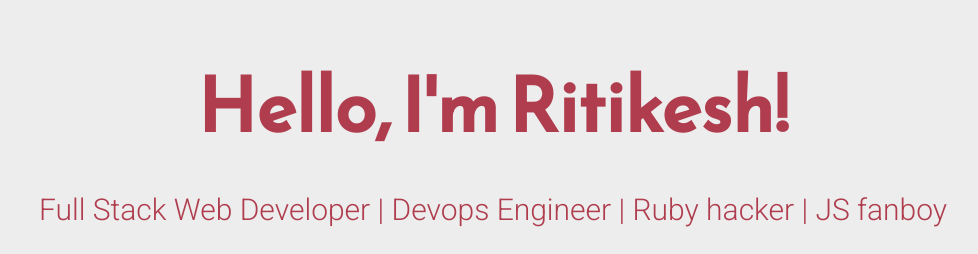
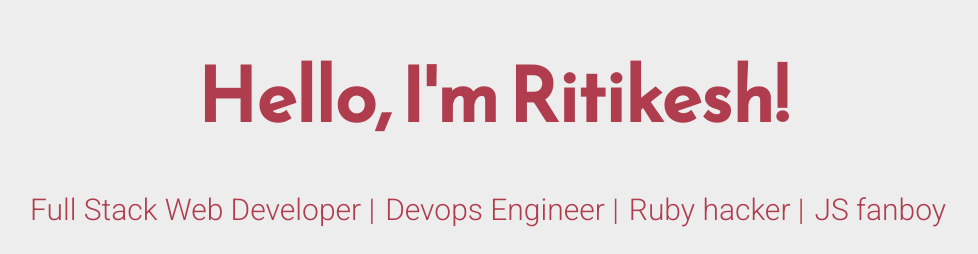
Before and after one commit to ritikesh/ritikesh.github.io, a plain HTML site: page index.html in a window 1280 px wide. Shown: the part 207-461 px from the top of the page, without its empty margins (147-1125 px from the left). Drawn offline with Linux system fonts and the light colour scheme.

Commit message:
simple tweaks

```diff
--- a/css/defaults.css
+++ /dev/null
@@ -1,25 +0,0 @@
-/* Minimal CSS Reset */
-
-html {
-  box-sizing: border-box;
-  font-size: 12px;
-}
-
-*, *:before, *:after {
-  box-sizing: inherit;
-}
-
-body, h1, h2, h3, h4, h5, h6, p, ol, ul {
-  margin: 0;
-  padding: 0;
-  font-weight: normal;
-}
-
-ol, ul {
-  list-style: none;
-}
-
-img {
-  max-width: 100%;
-  height: auto;
-}
--- a/css/main.css
+++ b/css/main.css
@@ -1,40 +1,33 @@
-/* Typography */
+/* Basic */
 
 html {
 	font-family: 'Roboto', sans-serif;
+	box-sizing: border-box;
+	font-size: 20px;
 }
 
-@media (min-width: 576px) {
-	html {
-		font-size: 14px;
-	}
+*, *:before, *:after {
+	box-sizing: inherit;
 }
 
-@media (min-width: 768px) {
-	html {
-		font-size: 16px;
-	}
+body, h1, h2, h3, h4, h5, h6, p, ol, ul {
+	margin: 0;
+	padding: 0;
+	font-weight: normal;
 }
 
-@media (min-width: 992px) {
-	html {
-		font-size: 18px;
-	}
+ol, ul {
+	list-style: none;
 }
 
-@media (min-width: 1200px) {
-	html {
-		font-size: 20px;
-	}
-}
-
-.icons-social i {
-	font-size: 3em;
+img {
+	max-width: 100%;
+	height: auto;
 }
 
 /* Custom Styles */
 
-main {
+body {
 	display: flex;
 	flex-direction: column;
 	min-height: 100vh;
@@ -43,27 +36,35 @@ main {
 	text-align: center;
 }
 
-main > .intro {
+h1.intro {
 	font-family: 'Reem Kufi', sans-serif;
 	font-size: 3.75em;
 	font-weight: 600;
 }
 
-main > .intro > small {
-	font-family: 'Roboto', sans-serif;
+ul.tagline {
 	font-size: 1.5rem;
-	/* margin: 1.5rem 0; */
+	margin: 2rem auto;
 	font-weight: 100;
 }
 
-main > .tagline {
-	font-size: 1.5rem;
-	margin: 1.5rem 0;
-	font-weight: 100;
+ul.tagline li {
+	float: left;
+	margin: 0 10px 0 0;
+}
+
+ul.tagline li:not(:last-child):after {
+	content: " | "
 }
 
 .icons-social i {
+	font-size: 3em;
 	padding: 10px;
+	transition: transform 0.5s linear;
+}
+
+.icons-social i:hover {
+	transform: scale(1.75);
 }
 
 .devto {
@@ -76,3 +77,30 @@ main > .tagline {
 	width: 2.65rem;
 	height: 2.65rem;
 }
+
+/* mobile responsive */
+
+@media only screen and (max-width: 600px) {
+
+	html {
+		font-size: 12px;
+	}
+
+	ul.tagline {
+		margin: 4rem auto;
+	}
+
+	ul.tagline li {
+		font-size: 20px;
+		float: none;
+		margin: 0;
+	}
+
+	ul.tagline li:not(:last-child) {
+		margin: 0 0 30px 0;
+	}
+
+	ul.tagline li:not(:last-child):after {
+		content: none;
+	}
+}
--- a/css/themes/green-white.css
+++ b/css/themes/green-white.css
@@ -1,6 +1,6 @@
 /* Theme */
 
-main {
+body {
 	background: #43A047;
 	color: #FAFAFA;
 }
--- a/css/themes/grey-white.css
+++ b/css/themes/grey-white.css
@@ -1,6 +1,6 @@
 /* Theme */
 
-main {
+body {
 	background: #485564;
 	color: #FAFAFA;
 }
--- a/css/themes/indigo-white.css
+++ b/css/themes/indigo-white.css
@@ -1,6 +1,6 @@
 /* Theme */
 
-main {
+body {
 	background: #303F9F;
 	color: #FAFAFA;
 }
--- a/css/themes/red-white.css
+++ b/css/themes/red-white.css
@@ -1,6 +1,6 @@
 /* Theme */
 
-main {
+body {
 	background: #AF3D4E;
 	color: #FAFAFA;
 }
--- a/css/themes/white-blue.css
+++ b/css/themes/white-blue.css
@@ -1,6 +1,6 @@
 /* Theme */
 
-main {
+body {
 	background: #FAFAFA;
 	color: #0277BD;
 }
--- a/css/themes/white-grey.css
+++ b/css/themes/white-grey.css
@@ -1,6 +1,6 @@
 /* Theme */
 
-main {
+body {
 	background: #EDEDED;
 	color: #4B5658;
 }
--- a/css/themes/white-indigo.css
+++ b/css/themes/white-indigo.css
@@ -1,6 +1,6 @@
 /* Theme */
 
-main {
+body {
 	background: #E8EAF6;
 	color: #303F9F;
 }
--- a/css/themes/white-red.css
+++ b/css/themes/white-red.css
@@ -1,6 +1,6 @@
 /* Theme */
 
-main {
+body {
 	background: #EDEDED;
 	color: #AF3D4E;
 }
--- a/css/themes/yellow-black.css
+++ b/css/themes/yellow-black.css
@@ -1,6 +1,6 @@
 /* Theme */
 
-main {
+body {
 	background: #FFEB3B;
 	color: #1E1E1E;
 }
--- a/index.html
+++ b/index.html
@@ -11,16 +11,19 @@
 
 	<link href="https://fonts.googleapis.com/css?family=Reem+Kufi|Roboto:300" rel="stylesheet">
 	<link href="https://use.fontawesome.com/releases/v5.0.8/css/all.css" rel="stylesheet">
-	<link rel="stylesheet" href="css/defaults.css">
 	<link rel="stylesheet" href="css/main.css">
 	<link rel="stylesheet" href="css/themes/white-red.css">
 </head>
 <body>
-	<main>
-		<div class="intro">
-			Hello, I'm Ritikesh! <br>
-		</div>
-		<div class="tagline">Full Stack Web Developer | Devops Engineer | Ruby hacker | JS fanboy </div>
+	<h1 class="intro">
+		Hello, I'm Ritikesh!
+	</h1>
+	<ul class="tagline">
+		<li>Full Stack Web Developer</li>
+		<li>Devops Engineer</li>
+		<li>Ruby hacker</li>
+		<li>JS fanboy </li>
+	</ul>
 	<div class="icons-social">
 		<a target="_blank" href="https://github.com/ritikesh"><i class="fab fa-github"></i></a>
 		<a target="_blank" href="https://twitter.com/ritikeshh"><i class="fab fa-twitter"></i></a>
@@ -28,6 +31,5 @@
 		<a target="_blank" href="https://www.linkedin.com/in/ritikesh"><i class="fab fa-linkedin"></i></a>
 		<a target="_blank" href="https://www.medium.com/@ritikesh"><i class="fab fa-medium"></i></a>
 	</div>
-	</main>
 </body>
 </html>
```
Lines whose indentation alone changed are shown as unchanged.
